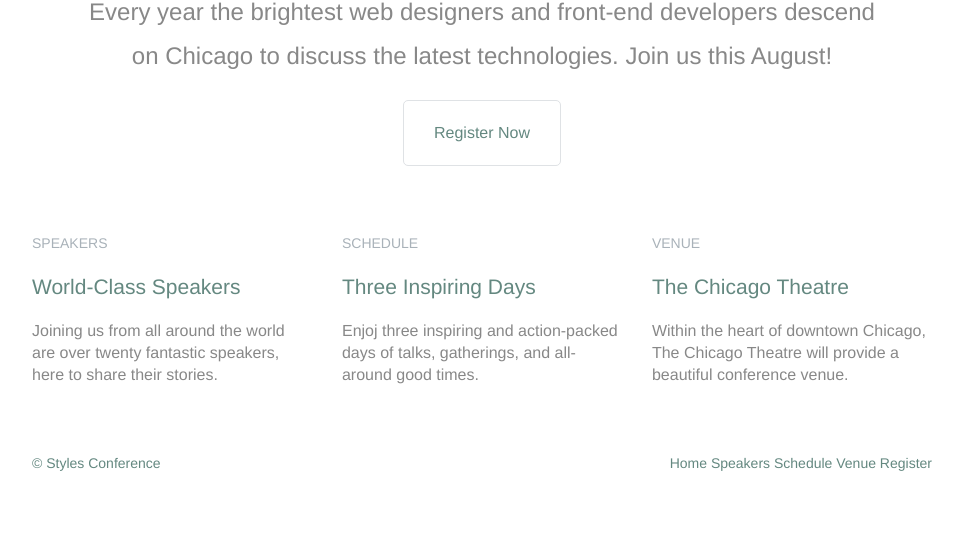
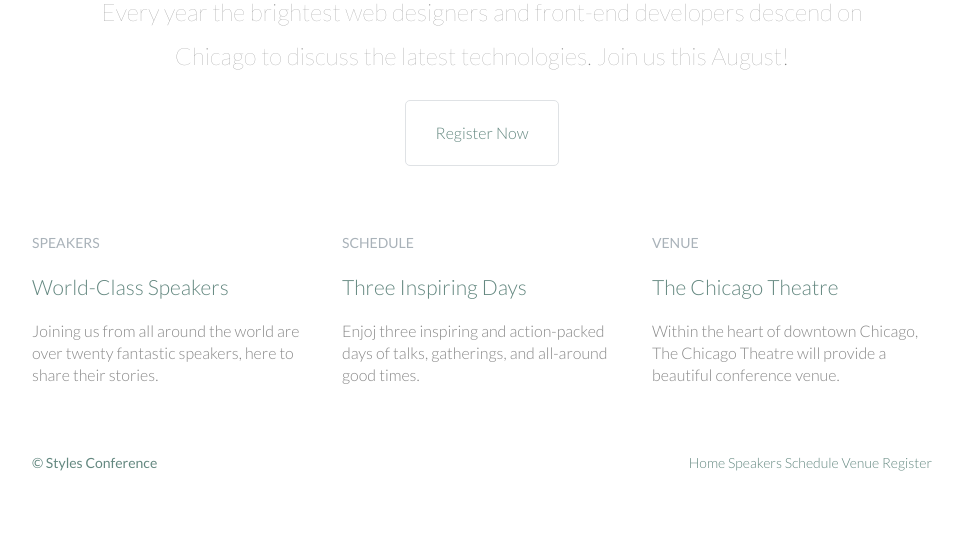
Before and after one commit to auxilum/HTML_CSS-vjezba-1, a plain HTML site: page index.html in a window 1280 px wide. Shown: the part 252-800 px from the top of the page, without its empty margins (158-1121 px from the left). Drawn offline with Linux system fonts and the light colour scheme.

Commit message:
dodan font

```diff
--- a/assets/stylesheets/main.css
+++ b/assets/stylesheets/main.css
@@ -59,7 +59,7 @@ Custom styles
 
 body {
 	color: #888;
-	font: 300 16px/22px "Opent Sans", "Helvetica Neue", Helvetica, Arial, sans-serif;
+	font: 300 16px/22px "Lato", "Opent Sans", "Helvetica Neue", Helvetica, Arial, sans-serif;
 }
 
 h1, h2, h3, h4 {
@@ -234,6 +234,7 @@ Home
 
 .hero p {
 	font-size: 24px;
+	font-weight: 100;
 }
 
 /*
--- a/index.html
+++ b/index.html
@@ -4,6 +4,8 @@
 	<meta charset="utf-8">
 	<title>Style Conference</title>
 	<link rel="stylesheet" type="text/css" href="assets/stylesheets/main.css">
+	<link rel="stylesheet"
+ 	 href="http://fonts.googleapis.com/css?family=Lato:100,300,400">
 </head>
 <body>
 
```
Also changed, not shown: register.html (+2 -0 lines), schedule.html (+2 -0 lines), speakers.html (+2 -0 lines), venue.html (+2 -0 lines).
